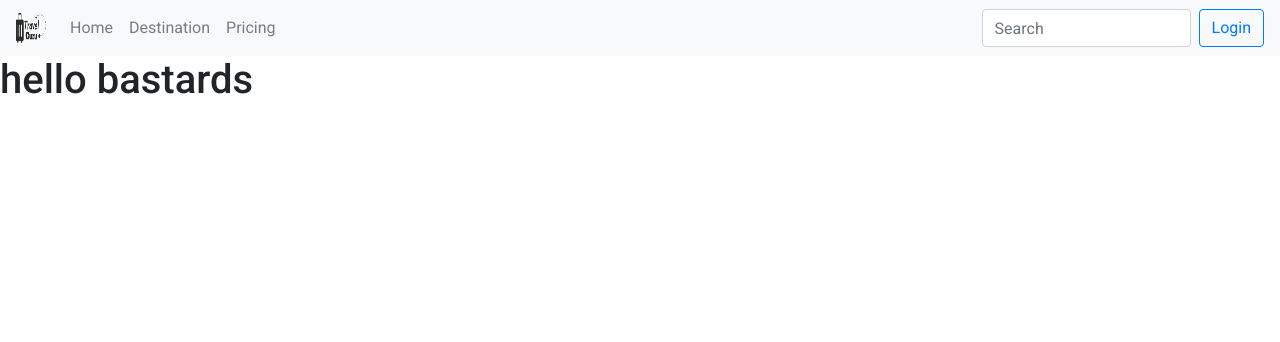
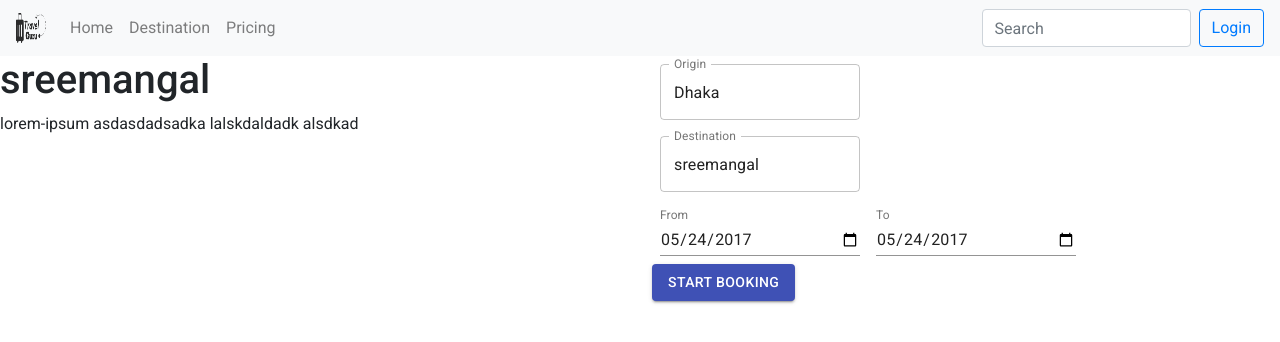
Before and after one commit to rank0001/Tour-guide, a React (Create React App) app: page /booking/sreemangal in a window 1280 px wide. Shown: the top 342 px of the page. Built offline with nearby package versions, Linux system fonts and the light colour scheme.

Commit message:
destination details added

```diff
--- a/src/components/destinations/sajek/SajekBooking.js
+++ b/src/components/destinations/sajek/SajekBooking.js
@@ -1,13 +1,87 @@
-import React from 'react'
-const SajekBooking = (props) => {
-    //const { data } = this.props.location;
-    console.log(props);
-    return (
+import React from "react";
+import { connect } from "react-redux";
+import { makeStyles } from "@material-ui/core/styles";
+import Grid from "@material-ui/core/Grid";
+import TextField from "@material-ui/core/TextField";
+import Button from "@material-ui/core/Button";
 
-        <div>
-            <h1>hello</h1>
-        </div>
-    );
-}
+const useStyles = makeStyles((theme) => ({
+	root: {
+		flexGrow: 1,
 
-export default SajekBooking;
+		"& .MuiTextField-root": {
+			margin: theme.spacing(1),
+			width: 200,
+		},
+	},
+	paper: {
+		padding: theme.spacing(2),
+		textAlign: "center",
+		color: theme.palette.text.secondary,
+	},
+}));
+const SajekBooking = ({ data }) => {
+	const classes = useStyles();
+
+	return (
+		<div className={classes.root}>
+			<Grid container spacing={3}>
+				<Grid item lg={6} sm={12} xs={12} md={6}>
+					<h1>{data.sajekDummyData.title}</h1>
+					<p>{data.sajekDummyData.details}</p>
+				</Grid>
+				<Grid item lg={6} sm={12} xs={12} md={6}>
+					<form className={classes.root} noValidate autoComplete="off">
+						<TextField
+							label="Origin"
+							id="outlined-size-normal"
+							defaultValue="Dhaka"
+							variant="outlined"
+							size="medium"
+						/>
+						<br />
+						<TextField
+							label="Destination"
+							id="outlined-size-normal"
+							defaultValue={data.sajekDummyData.title}
+							variant="outlined"
+							size="medium"
+						/>
+						<br />
+						<TextField
+							id="date"
+							label="From"
+							type="date"
+							defaultValue="2017-05-24"
+							className={classes.textField}
+							InputLabelProps={{
+								shrink: true,
+							}}
+						/>
+						<TextField
+							id="date"
+							label="To"
+							type="date"
+							defaultValue="2017-05-24"
+							className={classes.textField}
+							InputLabelProps={{
+								shrink: true,
+							}}
+						/>
+                        <br/>
+						<Button variant="contained" color="primary" onClick={()=>console.log('clicked!')} >
+							Start Booking
+						</Button>
+					</form>
+				</Grid>
+			</Grid>
+		</div>
+	);
+};
+
+const mapStateToProps = (state) => {
+	console.log(state);
+	return { data: state.rootReducer };
+};
+
+export default connect(mapStateToProps)(SajekBooking);
--- a/src/components/destinations/sreemangal/SreeMongalBooking.js
+++ b/src/components/destinations/sreemangal/SreeMongalBooking.js
@@ -1,10 +1,87 @@
-import React from 'react'
-const SreemangalBooking = () => {
-    return (
-        <div>
-            <h1>hello bastards</h1>
-        </div>
-    );
-}
+import React from "react";
+import { connect } from "react-redux";
+import { makeStyles } from "@material-ui/core/styles";
+import Grid from "@material-ui/core/Grid";
+import TextField from "@material-ui/core/TextField";
+import Button from "@material-ui/core/Button";
 
-export default SreemangalBooking;
+const useStyles = makeStyles((theme) => ({
+	root: {
+		flexGrow: 1,
+
+		"& .MuiTextField-root": {
+			margin: theme.spacing(1),
+			width: 200,
+		},
+	},
+	paper: {
+		padding: theme.spacing(2),
+		textAlign: "center",
+		color: theme.palette.text.secondary,
+	},
+}));
+const SreemangalBooking = ({ data }) => {
+	const classes = useStyles();
+
+	return (
+		<div className={classes.root}>
+			<Grid container spacing={3}>
+				<Grid item lg={6} sm={12} xs={12} md={6}>
+					<h1>{data.sreemangalDummyData.title}</h1>
+					<p>{data.sreemangalDummyData.details}</p>
+				</Grid>
+				<Grid item lg={6} sm={12} xs={12} md={6}>
+					<form className={classes.root} noValidate autoComplete="off">
+						<TextField
+							label="Origin"
+							id="outlined-size-normal"
+							defaultValue="Dhaka"
+							variant="outlined"
+							size="medium"
+						/>
+						<br />
+						<TextField
+							label="Destination"
+							id="outlined-size-normal"
+							defaultValue={data.sreemangalDummyData.title}
+							variant="outlined"
+							size="medium"
+						/>
+						<br />
+						<TextField
+							id="date"
+							label="From"
+							type="date"
+							defaultValue="2017-05-24"
+							className={classes.textField}
+							InputLabelProps={{
+								shrink: true,
+							}}
+						/>
+						<TextField
+							id="date"
+							label="To"
+							type="date"
+							defaultValue="2017-05-24"
+							className={classes.textField}
+							InputLabelProps={{
+								shrink: true,
+							}}
+						/>
+                        <br/>
+						<Button variant="contained" color="primary" onClick={()=>console.log('clicked!')} >
+							Start Booking
+						</Button>
+					</form>
+				</Grid>
+			</Grid>
+		</div>
+	);
+};
+
+const mapStateToProps = (state) => {
+	console.log(state);
+	return { data: state.rootReducer };
+};
+
+export default connect(mapStateToProps)(SreemangalBooking);
--- a/src/components/destinations/sundarban/SundarbanBooking.js
+++ b/src/components/destinations/sundarban/SundarbanBooking.js
@@ -1,10 +1,87 @@
-import React from 'react'
-const SundarbanBooking = () => {
-    return (
-        <div>
-            <h1>hello sundars</h1>
-        </div>
-    );
-}
+import React from "react";
+import { connect } from "react-redux";
+import { makeStyles } from "@material-ui/core/styles";
+import Grid from "@material-ui/core/Grid";
+import TextField from "@material-ui/core/TextField";
+import Button from "@material-ui/core/Button";
 
-export default SundarbanBooking;
+const useStyles = makeStyles((theme) => ({
+	root: {
+		flexGrow: 1,
+
+		"& .MuiTextField-root": {
+			margin: theme.spacing(1),
+			width: 200,
+		},
+	},
+	paper: {
+		padding: theme.spacing(2),
+		textAlign: "center",
+		color: theme.palette.text.secondary,
+	},
+}));
+const SunderbanBooking = ({ data }) => {
+	const classes = useStyles();
+
+	return (
+		<div className={classes.root}>
+			<Grid container spacing={3}>
+				<Grid item lg={6} sm={12} xs={12} md={6}>
+					<h1>{data.sundarbanDummyData.title}</h1>
+					<p>{data.sundarbanDummyData.details}</p>
+				</Grid>
+				<Grid item lg={6} sm={12} xs={12} md={6}>
+					<form className={classes.root} noValidate autoComplete="off">
+						<TextField
+							label="Origin"
+							id="outlined-size-normal"
+							defaultValue="Dhaka"
+							variant="outlined"
+							size="medium"
+						/>
+						<br />
+						<TextField
+							label="Destination"
+							id="outlined-size-normal"
+							defaultValue={data.sundarbanDummyData.title}
+							variant="outlined"
+							size="medium"
+						/>
+						<br />
+						<TextField
+							id="date"
+							label="From"
+							type="date"
+							defaultValue="2017-05-24"
+							className={classes.textField}
+							InputLabelProps={{
+								shrink: true,
+							}}
+						/>
+						<TextField
+							id="date"
+							label="To"
+							type="date"
+							defaultValue="2017-05-24"
+							className={classes.textField}
+							InputLabelProps={{
+								shrink: true,
+							}}
+						/>
+                        <br/>
+						<Button variant="contained" color="primary" onClick={()=>console.log('clicked!')} >
+							Start Booking
+						</Button>
+					</form>
+				</Grid>
+			</Grid>
+		</div>
+	);
+};
+
+const mapStateToProps = (state) => {
+	console.log(state);
+	return { data: state.rootReducer };
+};
+
+export default connect(mapStateToProps)(SunderbanBooking);
--- a/src/reducers/index.js
+++ b/src/reducers/index.js
@@ -86,12 +86,19 @@ const initialState = {
 			price: "34$",
 		},
 	},
+};
+
+const userState = {
 	user: {
 		isSignedIn: false,
 	},
 };
 
-const user = (state = initialState, action) => {
+const rootReducer = (state = initialState) => {
+	return state;
+};
+
+const user = (state = userState, action) => {
 	switch (action.type) {
 		case "FETCH_USER":
 			return action.payload;
@@ -102,4 +109,5 @@ const user = (state = initialState, action) => {
 
 export default combineReducers({
 	user,
+	rootReducer,
 });
```
